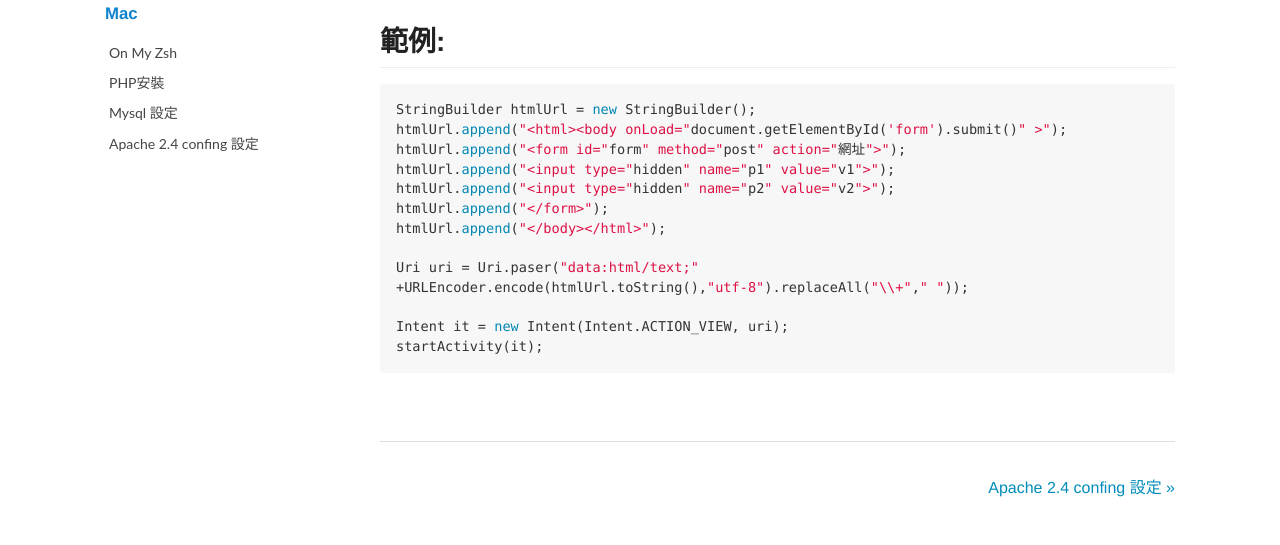
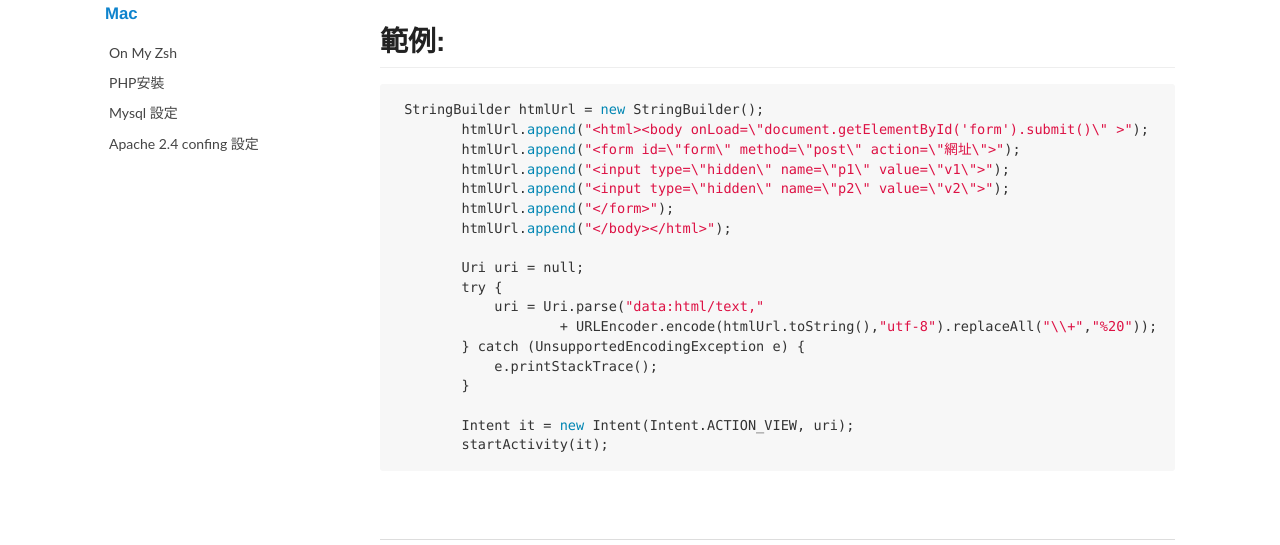
Before and after one commit to yung-yu/notebook, a plain HTML site: page 14745560509829.html in a window 1280 px wide. Shown: the part 255-800 px from the top of the page. Drawn offline with nearby package versions, Linux system fonts and the light colour scheme; some packages are replaced by stand-ins of ours.

Commit message:
fix simple code

```diff
--- a/14745560509829.html
+++ b/14745560509829.html
@@ -116,19 +116,24 @@
 
 <h2 id="toc_0">範例:</h2>
 
-<pre><code>StringBuilder htmlUrl = new StringBuilder();
-htmlUrl.append(&quot;&lt;html&gt;&lt;body onLoad=&quot;document.getElementById(&#39;form&#39;).submit()&quot; &gt;&quot;);
-htmlUrl.append(&quot;&lt;form id=&quot;form&quot; method=&quot;post&quot; action=&quot;網址&quot;&gt;&quot;);
-htmlUrl.append(&quot;&lt;input type=&quot;hidden&quot; name=&quot;p1&quot; value=&quot;v1&quot;&gt;&quot;);
-htmlUrl.append(&quot;&lt;input type=&quot;hidden&quot; name=&quot;p2&quot; value=&quot;v2&quot;&gt;&quot;);
-htmlUrl.append(&quot;&lt;/form&gt;&quot;);
-htmlUrl.append(&quot;&lt;/body&gt;&lt;/html&gt;&quot;);
+<pre><code> StringBuilder htmlUrl = new StringBuilder();
+        htmlUrl.append(&quot;&lt;html&gt;&lt;body onLoad=\&quot;document.getElementById(&#39;form&#39;).submit()\&quot; &gt;&quot;);
+        htmlUrl.append(&quot;&lt;form id=\&quot;form\&quot; method=\&quot;post\&quot; action=\&quot;網址\&quot;&gt;&quot;);
+        htmlUrl.append(&quot;&lt;input type=\&quot;hidden\&quot; name=\&quot;p1\&quot; value=\&quot;v1\&quot;&gt;&quot;);
+        htmlUrl.append(&quot;&lt;input type=\&quot;hidden\&quot; name=\&quot;p2\&quot; value=\&quot;v2\&quot;&gt;&quot;);
+        htmlUrl.append(&quot;&lt;/form&gt;&quot;);
+        htmlUrl.append(&quot;&lt;/body&gt;&lt;/html&gt;&quot;);
 
-Uri uri = Uri.paser(&quot;data:html/text;&quot;
-+URLEncoder.encode(htmlUrl.toString(),&quot;utf-8&quot;).replaceAll(&quot;\\+&quot;,&quot; &quot;));
+        Uri uri = null;
+        try {
+            uri = Uri.parse(&quot;data:html/text,&quot;
+                    + URLEncoder.encode(htmlUrl.toString(),&quot;utf-8&quot;).replaceAll(&quot;\\+&quot;,&quot;%20&quot;));
+        } catch (UnsupportedEncodingException e) {
+            e.printStackTrace();
+        }
 
-Intent it = new Intent(Intent.ACTION_VIEW, uri);
-startActivity(it);
+        Intent it = new Intent(Intent.ACTION_VIEW, uri);
+        startActivity(it);
 </code></pre>
 
 
```
Also changed, not shown: Android.html (+16 -11 lines), all.html (+16 -11 lines), index.html (+16 -11 lines).
